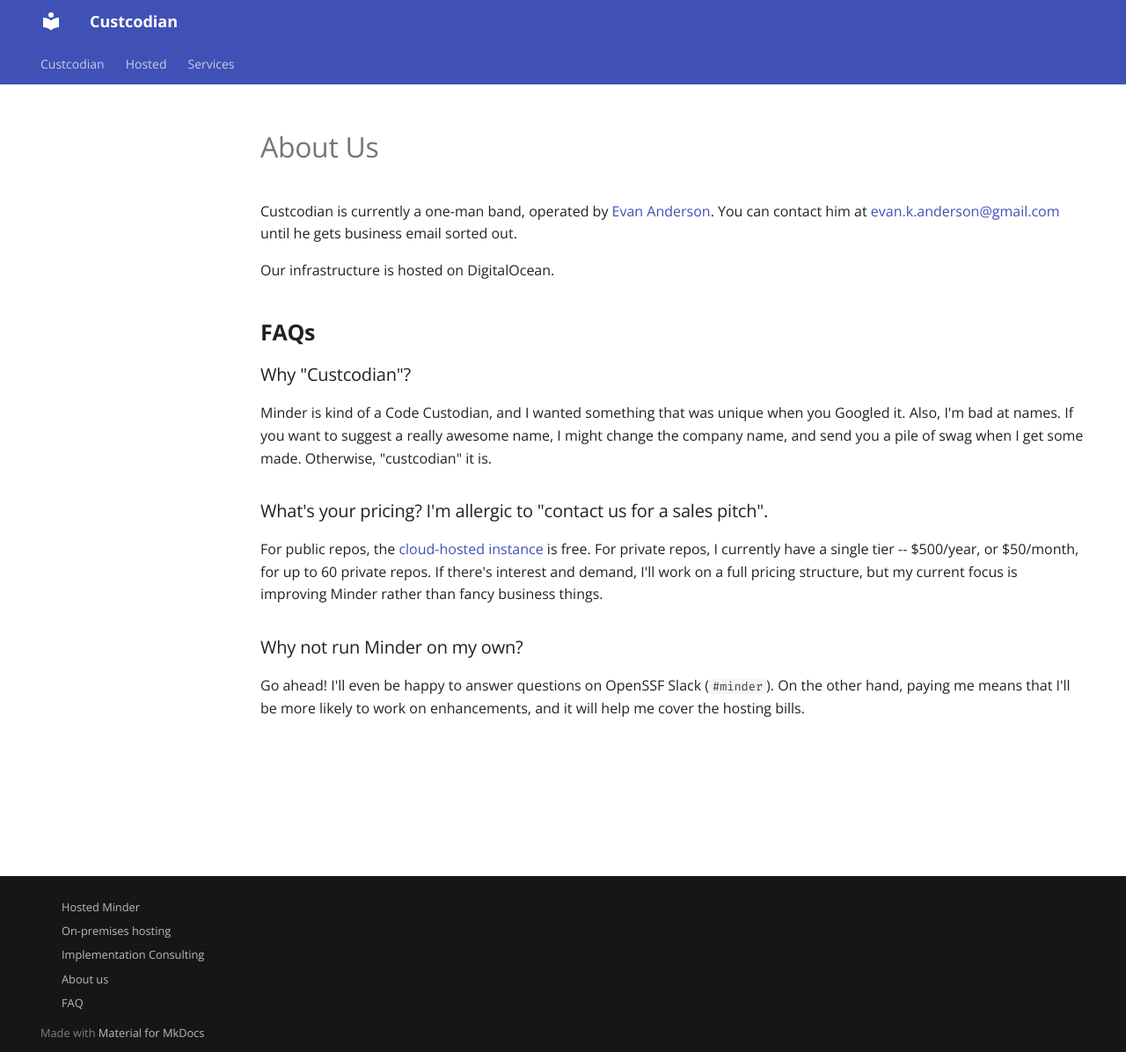
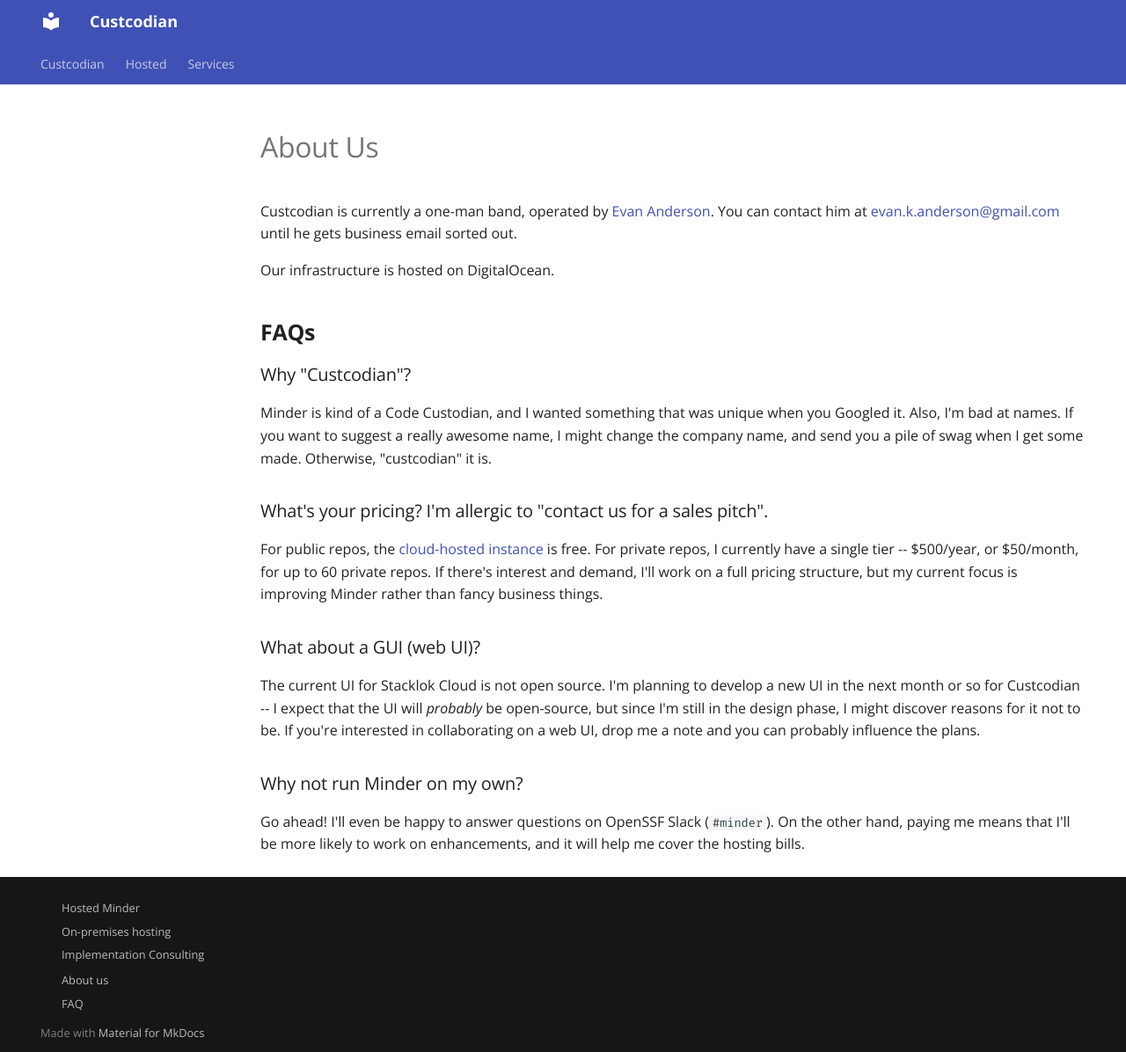
Before and after one commit to custcodian/website, an MkDocs documentation site: the page built from docs/about/index.md, in a window 1280 px wide and 1196 px high. Shown: the whole window at 88% size. Built offline with MkDocs 1.6.1 and Material for MkDocs 9.7.7, drawn with Linux system fonts in a browser that asks for light colours; plug-ins that fetch from the network failed and are left out.

Commit message:
Add FAQ on Web UI

```diff
--- a/docs/about/index.md
+++ b/docs/about/index.md
@@ -14,6 +14,10 @@
 
 For public repos, the [cloud-hosted instance](/hosted) is free.  For private repos, I currently have a single tier -- $500/year, or $50/month, for up to 60 private repos.  If there's interest and demand, I'll work on a full pricing structure, but my current focus is improving Minder rather than fancy business things.
 
+### What about a GUI (web UI)?
+
+The current UI for Stacklok Cloud is not open source.  I'm planning to develop a new UI in the next month or so for Custcodian -- I expect that the UI will _probably_ be open-source, but since I'm still in the design phase, I might discover reasons for it not to be.  If you're interested in collaborating on a web UI, drop me a note and you can probably influence the plans.
+
 ### Why not run Minder on my own?
 
 Go ahead!  I'll even be happy to answer questions on OpenSSF Slack (`#minder`).  On the other hand, paying me means that I'll be more likely to work on enhancements, and it will help me cover the hosting bills.
```
